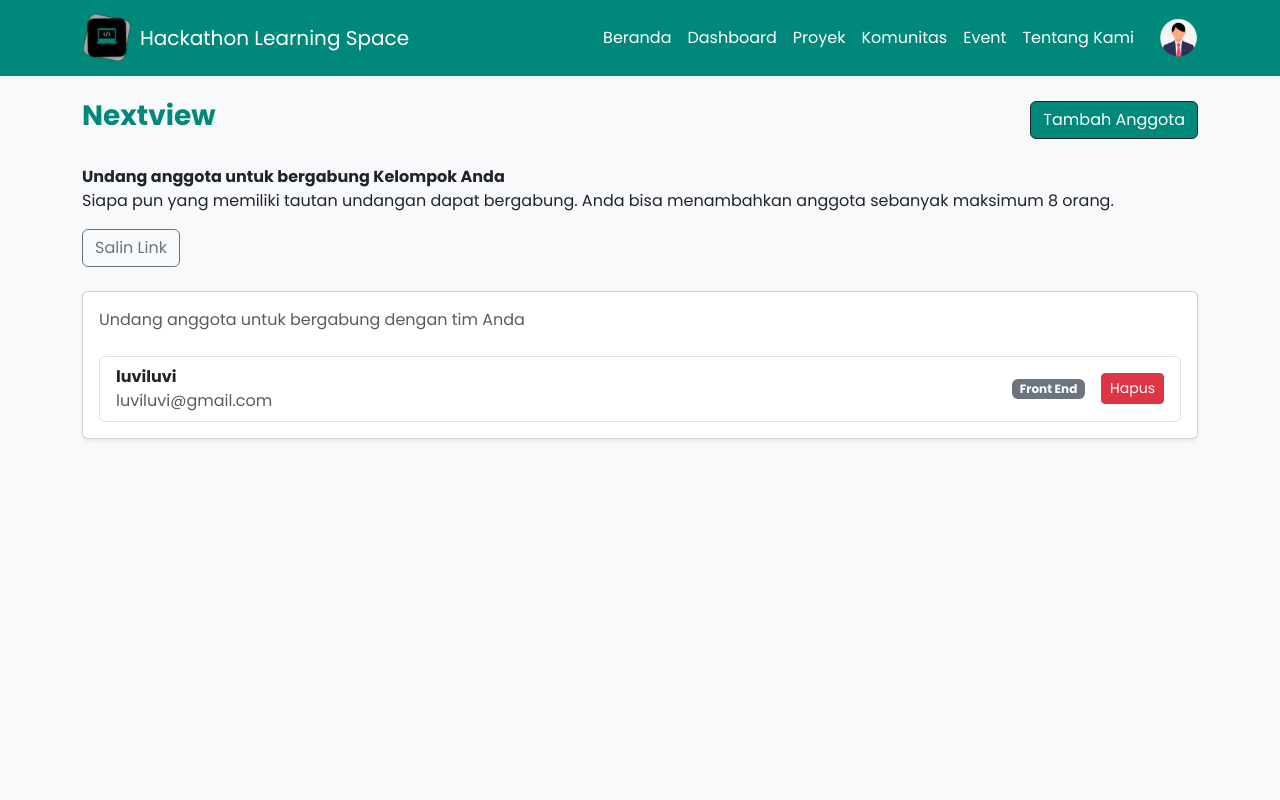
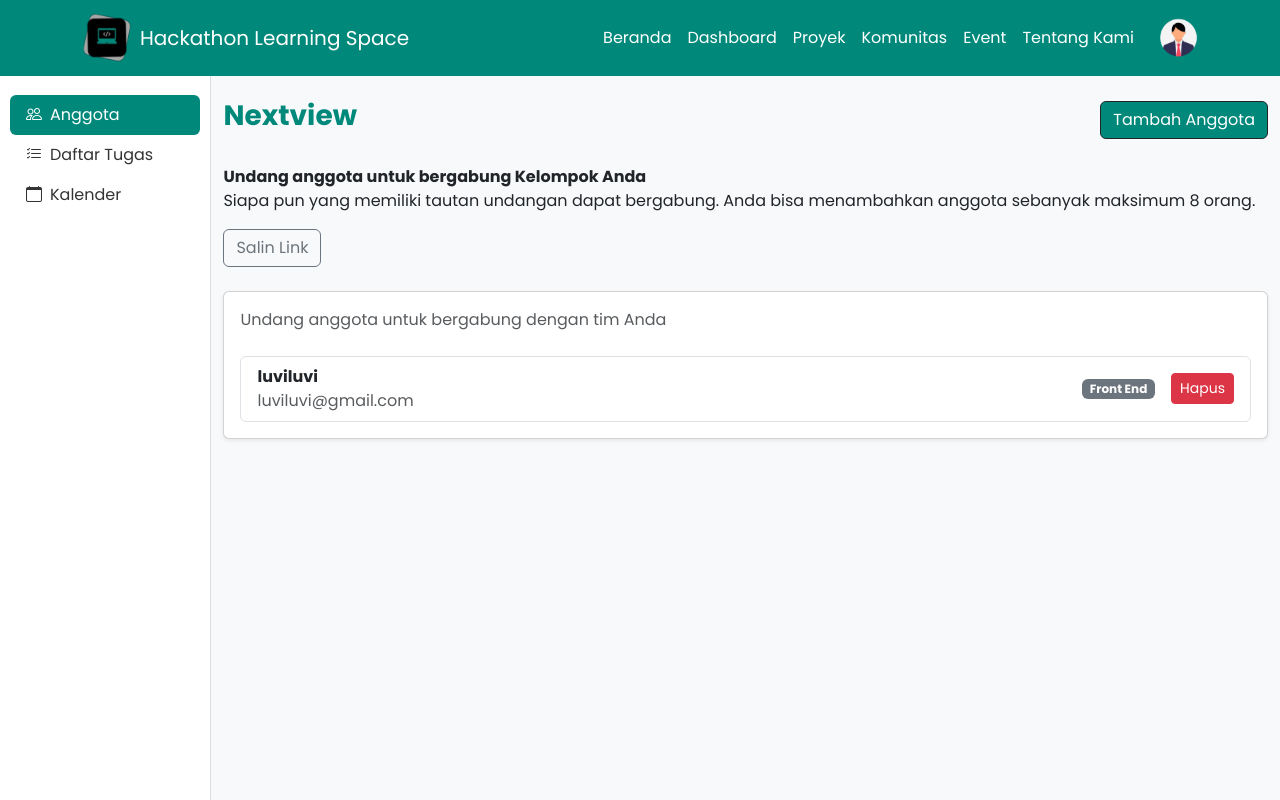
Before and after one commit to lluuvvii/hackathon_learning_space, a Next.js app: page /dashboard/projects/1/member in a window 1280 px wide. Shown: the top 800 px of the page. Built offline with nearby package versions, Linux system fonts and the light colour scheme.

Commit message:
add sidebar

```diff
--- a/src/app/dashboard/projects/[id]/member/page.tsx
+++ b/src/app/dashboard/projects/[id]/member/page.tsx
@@ -2,6 +2,7 @@
 
 import React, { useState } from 'react';
 import MemberModal from './MemberModal';
+import Sidebar from '../../components/Sidebar';
 
 interface Member {
   id: number;
@@ -39,6 +40,7 @@ const MemberPage = () => {
 
   return (
     <div style={{ display: 'flex', minHeight: '100vh', fontFamily: 'Arial, sans-serif', marginTop: '75px' }}>
+      <Sidebar />
       <div className="container mt-4">
         <div className="row">
           <div className="col-12">
--- /dev/null
+++ b/src/app/dashboard/projects/components/Sidebar.tsx
@@ -0,0 +1,59 @@
+'use client';
+
+import Link from 'next/link';
+import { usePathname } from 'next/navigation';
+import React from 'react';
+
+function Sidebar() {
+  const pathname = usePathname(); // Mendapatkan URL path saat ini
+
+  const menuItems = [
+    { icon: 'bi bi-people', label: 'Anggota', route: '/dashboard/projects/[id]/member' },
+    { icon: 'bi bi-list-check', label: 'Daftar Tugas', route: '/dashboard/projects/[id]/tasks' },
+    { icon: 'bi bi-calendar', label: 'Kalender', route: '/dashboard/projects/[id]/calendar' },
+  ];
+
+  return (
+    <aside
+      style={{
+        width: '250px',
+        backgroundColor: '#ffffff',
+        color: '#333333',
+        padding: '20px 10px',
+        display: 'flex',
+        flexDirection: 'column',
+        gap: '10px',
+        borderRight: '1px solid #ddd', // Garis pemisah di samping
+        height: '100vh', // Sidebar full height
+      }}
+    >
+      <nav>
+        <ul style={{ listStyle: 'none', padding: '0', margin: '0' }}>
+          {menuItems.map((item, index) => {
+            const isActive = pathname.includes(item.route.replace('[id]', '1')); // Sesuaikan path dengan parameter dinamis
+
+            return (
+              <li key={index}>
+                <Link
+                  href={item.route.replace('[id]', '1')} // Ganti [id] dengan ID proyek, contoh '1'
+                  className={`d-flex align-items-center gap-2 px-3 py-2 rounded ${isActive ? 'active' : ''}`}
+                  style={{
+                    textDecoration: 'none',
+                    color: isActive ? '#ffffff' : '#333333', // Teks putih jika aktif
+                    backgroundColor: isActive ? '#00897B' : 'transparent', // Highlight background aktif
+                    transition: 'background-color 0.3s ease, color 0.3s ease',
+                  }}
+                >
+                  <i className={item.icon}></i>
+                  <span>{item.label}</span>
+                </Link>
+              </li>
+            );
+          })}
+        </ul>
+      </nav>
+    </aside>
+  );
+}
+
+export default Sidebar;
```
